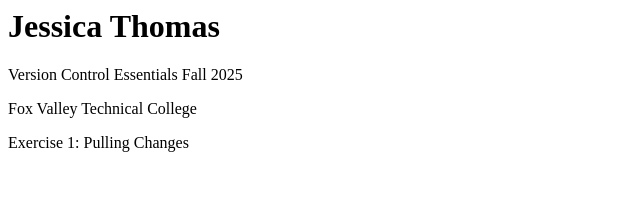
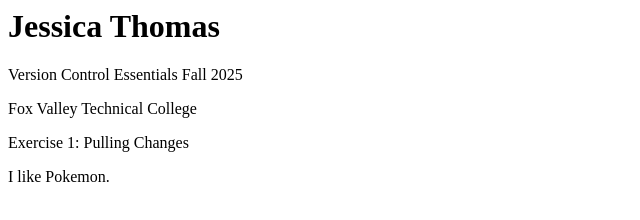
Before and after one commit to jmt713/demo1, a plain HTML site: page index.html in a window 1280 px wide. Shown: the whole page, without its empty margins (0-640 px from the left). Drawn offline with Linux system fonts and the light colour scheme.

Commit message:
first comment for merge conflict exercise 2

```diff
--- a/index.html
+++ b/index.html
@@ -3,3 +3,4 @@
 <p>Version Control Essentials Fall 2025</p>
 <p>Fox Valley Technical College</p>
 <p>Exercise 1: Pulling Changes</p>
+<p>I like Pokemon.</p>
```
